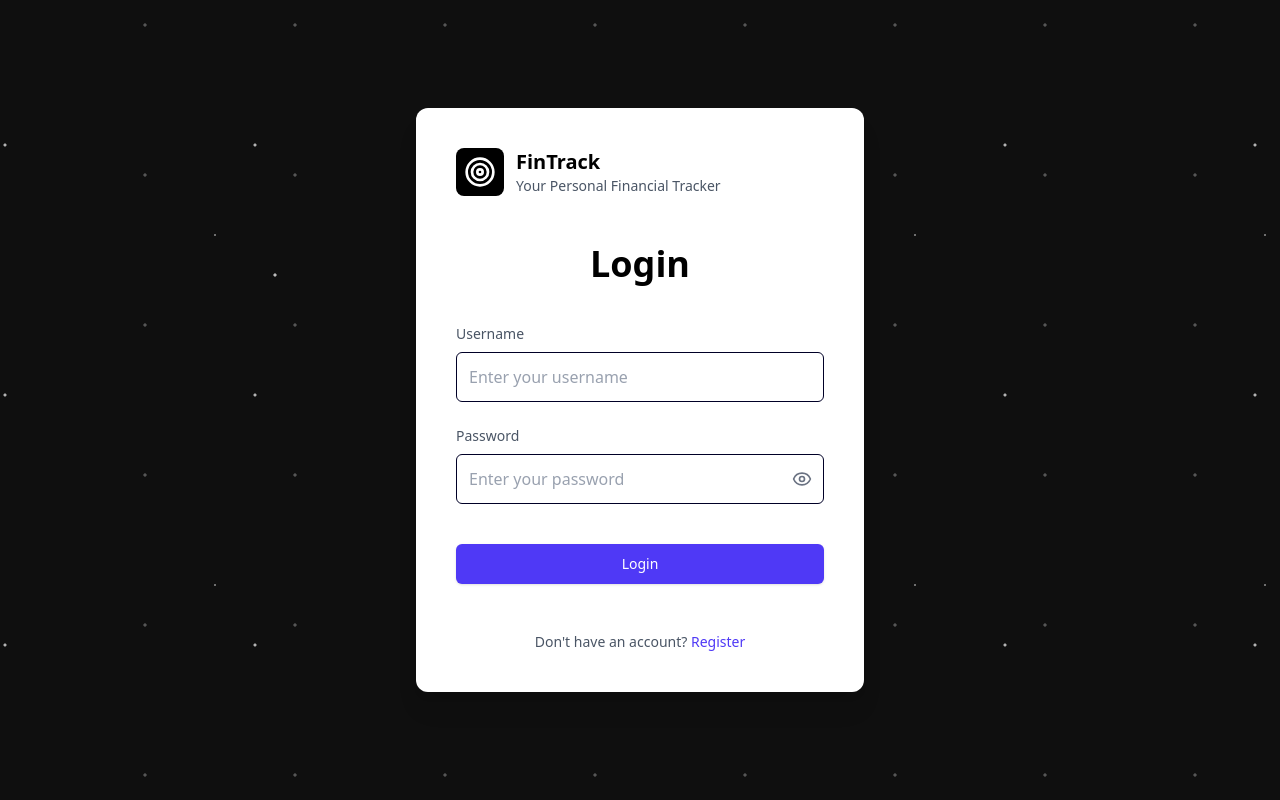
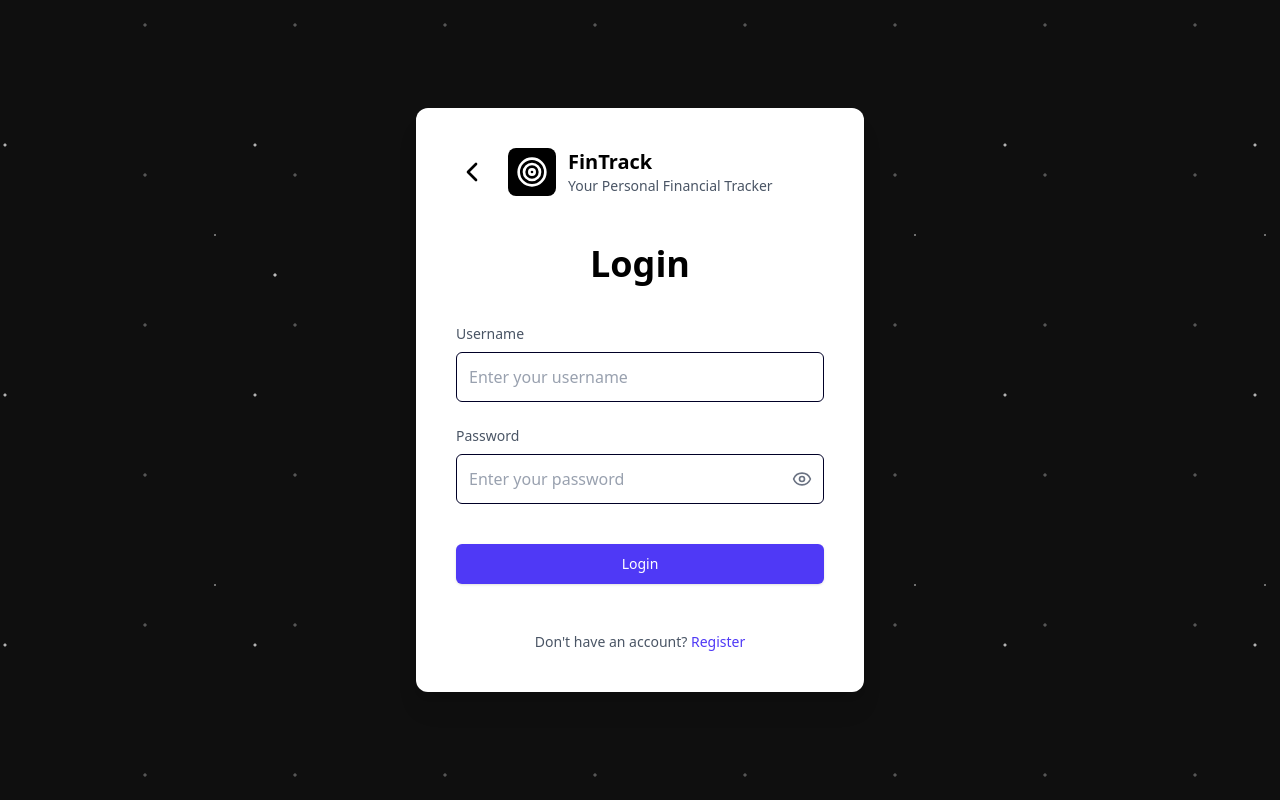
Before and after one commit to chingu-voyages/V55-tier3-team-35, a React (Vite) app in the folder apps/client/: page /login in a window 1280 px wide. Built offline with nearby package versions, Linux system fonts and the light colour scheme.

Commit message:
Enhance navigation and UI in authentication pages
- Added a back navigation button with a ChevronLeft icon to both Login and Register pages.
- Updated button styles in the landing navigation to include cursor pointer for better user interaction.

```diff
--- a/apps/client/src/components/landing/Nav.tsx
+++ b/apps/client/src/components/landing/Nav.tsx
@@ -47,13 +47,13 @@ const Nav = () => {
         <div className="flex items-center gap-4">
           <Button
             variant="ghost"
-            className=" md:flex text-white hover:text-gray-300 transition-colors"
+            className=" md:flex text-white hover:text-gray-300 transition-colors hover:cursor-pointer"
             onClick={() => navigate('/login')}
           >
             Log In
           </Button>
           <Button
-            className="bg-white text-black hover:bg-gray-200 transition-colors"
+            className="bg-white text-black hover:bg-gray-200 transition-colors hover:cursor-pointer"
             onClick={() => navigate('/register')}
           >
             Sign Up Free
--- a/apps/client/src/pages/Auth/LoginPage.tsx
+++ b/apps/client/src/pages/Auth/LoginPage.tsx
@@ -1,4 +1,4 @@
-import { Eye, EyeOff, Target } from 'lucide-react';
+import { Eye, EyeOff, Target, ChevronLeft } from 'lucide-react';
 import { useState } from 'react';
 import { useForm } from 'react-hook-form';
 
@@ -33,7 +33,12 @@ const LoginPage = () => {
       <div className="starry-bg min-h-screen flex items-center justify-center">
         <div className="w-full max-w-md bg-white rounded-xl shadow-xl p-6 md:p-10">
           <div className="flex items-center space-x-3 mb-8 md:mb-12">
-            <div className="w-10 h-10 md:w-12 md:h-12 bg-black rounded-lg flex items-center justify-center">
+            <div className="flex items-center justify-center">
+              <a href="/">
+                <ChevronLeft className="w-8 h-8 text-black" />
+              </a>
+            </div>
+            <div className="w-10 h-10 md:w-12 md:h-12 bg-black rounded-lg flex items-center justify-center ml-2">
               <Target className="w-8 h-8 text-white" />
             </div>
             <div>
--- a/apps/client/src/pages/Auth/RegisterPage.tsx
+++ b/apps/client/src/pages/Auth/RegisterPage.tsx
@@ -1,5 +1,5 @@
 import { zodResolver } from '@hookform/resolvers/zod';
-import { Eye, EyeOff, Target } from 'lucide-react';
+import { ChevronLeft, Eye, EyeOff, Target } from 'lucide-react';
 import { useState } from 'react';
 import { useForm } from 'react-hook-form';
 
@@ -35,6 +35,11 @@ const RegisterPage = () => {
       <div className="starry-bg min-h-screen flex items-center justify-center">
         <div className="w-full max-w-md bg-white rounded-xl shadow-xl p-6 md:p-10">
           <div className="flex items-center space-x-3 mb-8 md:mb-12">
+            <div className="flex items-center justify-center">
+              <a href="/">
+                <ChevronLeft className="w-8 h-8 text-black" />
+              </a>
+            </div>
             <div className="w-10 h-10 md:w-12 md:h-12 bg-black rounded-lg flex items-center justify-center">
               <Target className="w-8 h-8 text-white" />
             </div>
```
